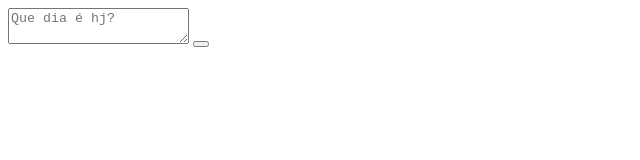
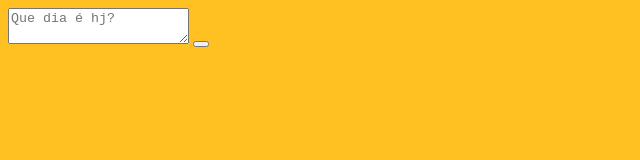
Before and after one commit to MicaellyLima05/webapp-planner, a plain HTML site: page del_note.html in a window 1280 px wide. Shown: the whole page, without its empty margins (0-640 px from the left). Drawn offline with Linux system fonts and the light colour scheme; files that its build step writes are made by us from their sources; the site is published under a folder, as on GitHub Pages, so addresses that start at the root find nothing.

Commit message:
Update del_note.html

```diff
--- a/del_note.html
+++ b/del_note.html
@@ -4,7 +4,7 @@
     <meta charset="UTF-8">
     <meta name="viewport" content="width=device-width, initial-scale=1.0">
     <title>Planner</title>
-    <link rel="stylesheet" href="/frontend/css/del_note.css">
+    <link rel="stylesheet" href="css/del_note.css">
 </head>
 <body>
     <main>
```
